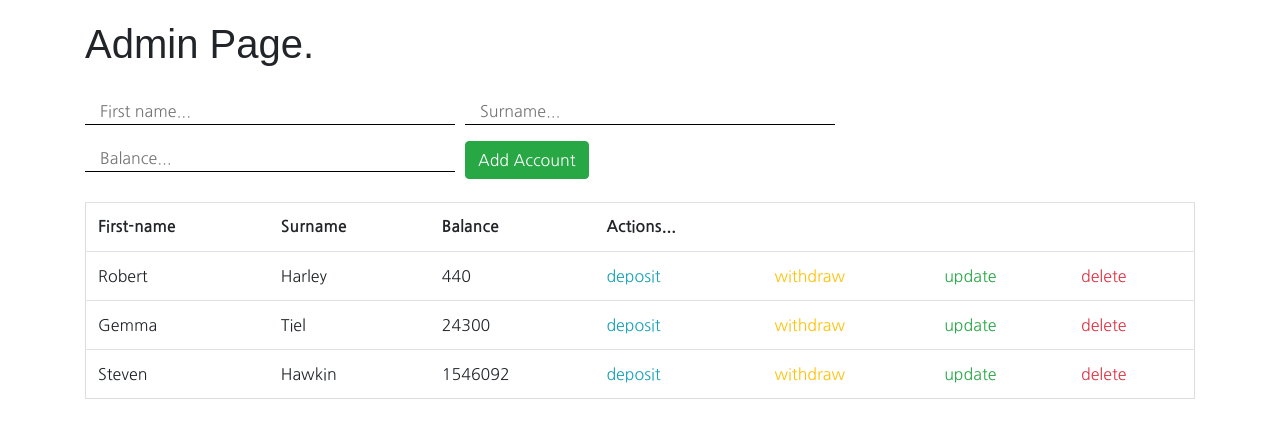
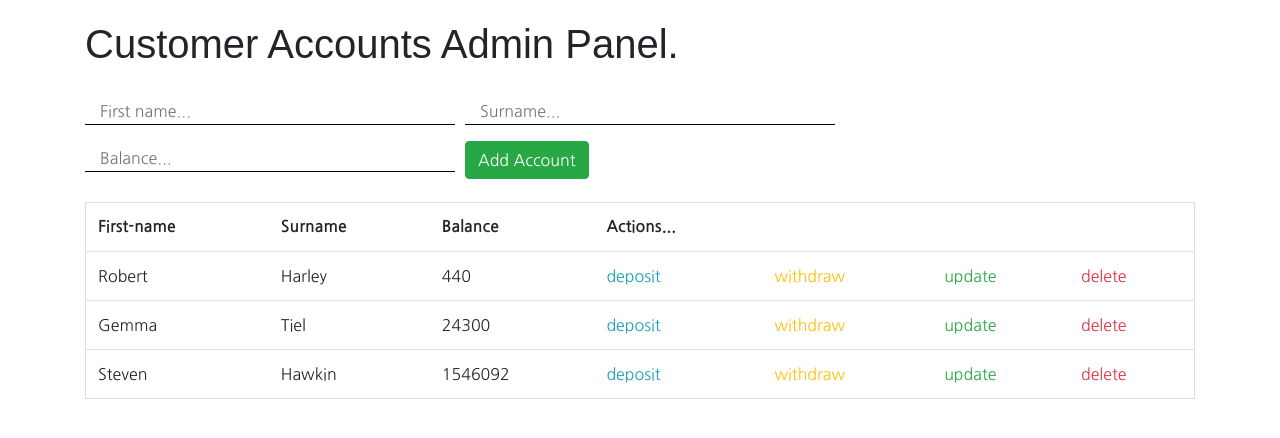
Before and after one commit to ChrisTregaskis/nodeBankingApp, a React (Create React App) app in the folder bankingAppFE/banking-app/: page / in a window 1280 px wide. Shown: the top 438 px of the page. Built offline with nearby package versions, Linux system fonts and the light colour scheme; the HTML template or start-up script is replaced by a standard one; a web font is replaced by a local one.

Commit message:
amended title

```diff
--- a/bankingAppFE/banking-app/src/App.js
+++ b/bankingAppFE/banking-app/src/App.js
@@ -6,7 +6,7 @@ import CustomerAccountsTable from "./Components/CustomerAccountsTable/CustomerAc
 function App() {
   return (
     <div className="App container">
-      <h1>Admin Page.</h1>
+      <h1>Customer Accounts Admin Panel.</h1>
         <AddAccountForm/>
         <CustomerAccountsTable/>
     </div>
```
